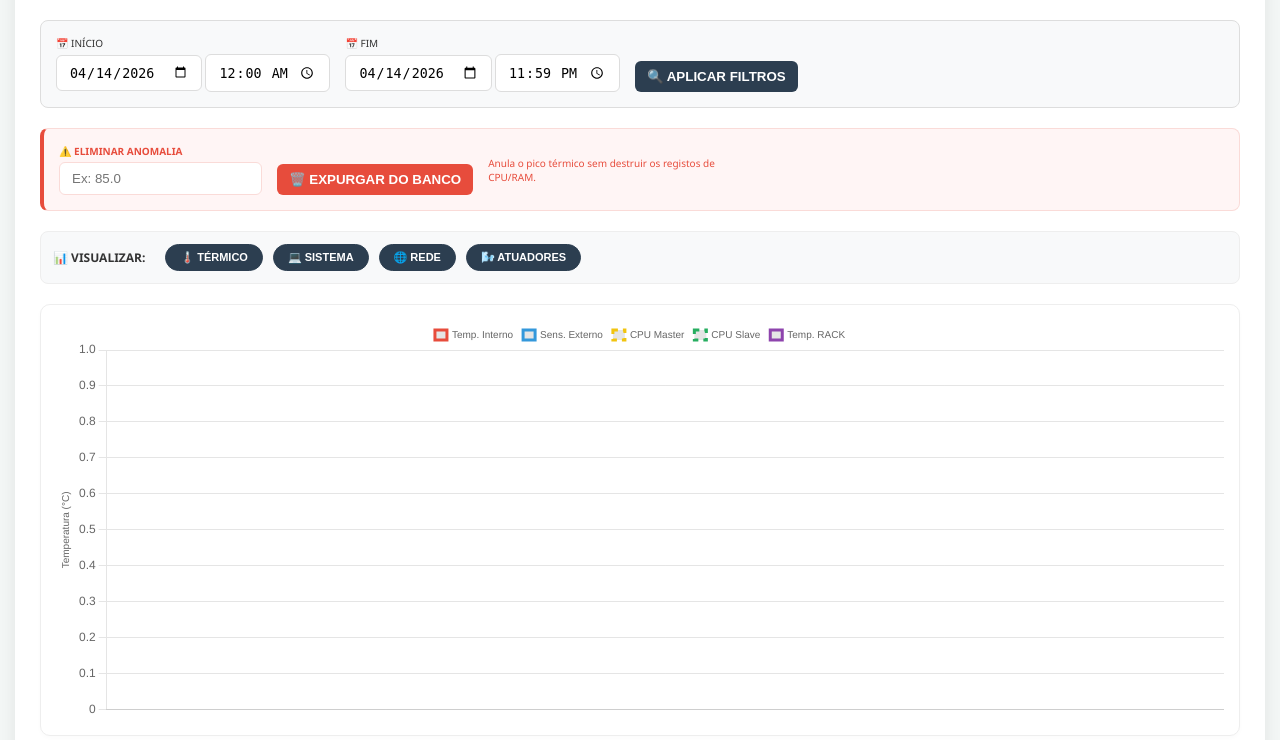
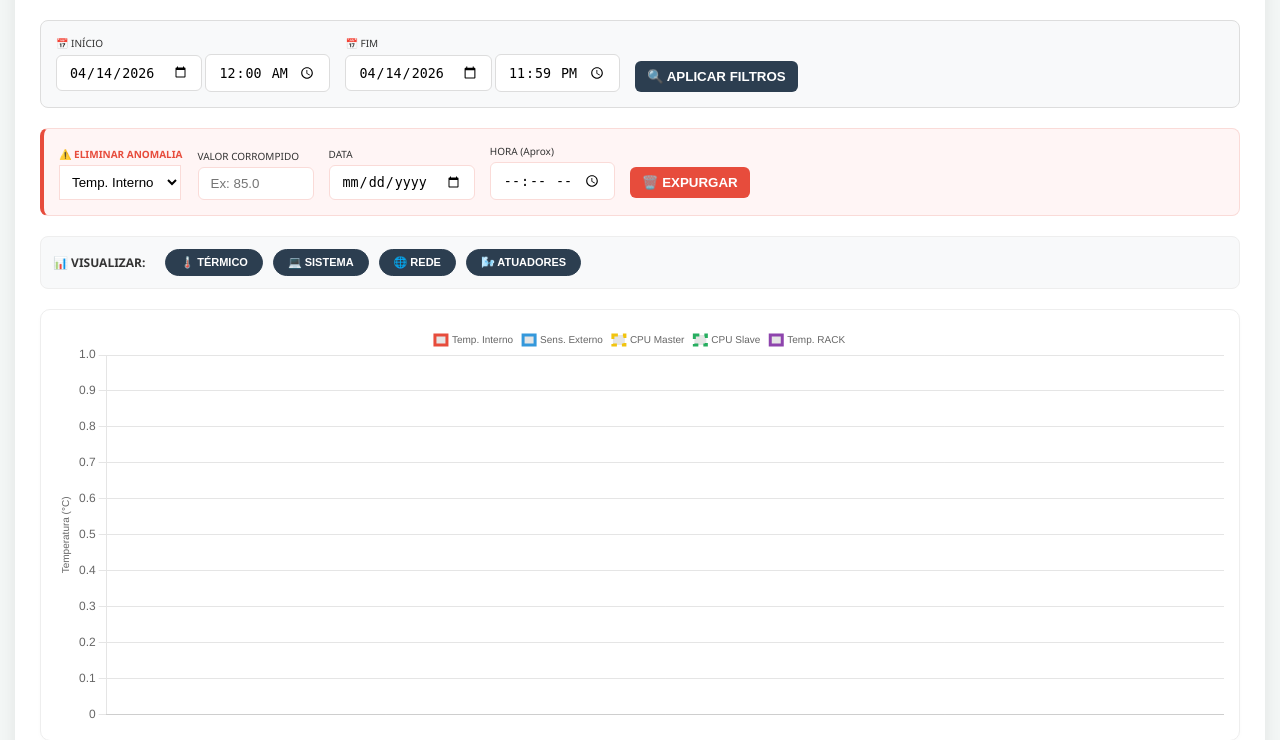
Before and after one commit to zanivann/Kindleberry, a Flask app: page /history in a window 1280 px wide. Shown: the part 104-844 px from the top of the page. Run offline with Flask 3, Linux system fonts and the light colour scheme; data that the repository does not hold is empty.

Commit message:
fix: correção do eixo zero no Chart.js e implementação de purga cirúrgica multidimensional (v4.8.2)

```diff
--- a/server/main.py
+++ b/server/main.py
@@ -347,8 +347,18 @@ def history_page():
             logs = conn.execute(f"SELECT * FROM telemetry WHERE ts BETWEEN ? AND ? ORDER BY {sort_col} {sort_dir}", (start_f, end_f)).fetchall()
             c_data = conn.execute("SELECT * FROM telemetry WHERE ts BETWEEN ? AND ? ORDER BY ts ASC", (start_f, end_f)).fetchall()
 
-        def safe_t(v): return v if (v is not None and -20 <= v <= 120) else None
-        def safe_h(v): return v if (v is not None and 0 <= v <= 100) else None
+        # Defesas contra strings vazias ("") que o JS interpreta como zero
+        def safe_t(v):
+            try:
+                vf = float(v)
+                return vf if -20 <= vf <= 120 else None
+            except (ValueError, TypeError): return None
+
+        def safe_h(v):
+            try:
+                vf = float(v)
+                return vf if 0 <= vf <= 100 else None
+            except (ValueError, TypeError): return None
 
         return render_template('history.html',
             logs=logs, start_date=start_d, end_date=end_d, start_time=st_t, end_time=en_t, sort=sort_col, dir=sort_dir,
@@ -524,14 +534,21 @@ def update():
 
 @app.route('/purge_anomaly', methods=['POST'])
 def purge_anomaly():
-    """Anula cirurgicamente um valor exato corrompido sem destruir a linha inteira."""
+    """Anula cirurgicamente um valor exato baseado no sensor, data e hora."""
     try:
+        sensor = request.form.get('sensor')
         bad_val = float(request.form.get('bad_value'))
-        with sqlite3.connect(DB_PATH) as conn:
-            # Varre as colunas térmicas e substitui o valor indesejado por NULL
-            for col in ['int_t', 'ext_t', 's_t', 'm_core_t', 's_core_t']:
-                conn.execute(f"UPDATE telemetry SET {col} = NULL WHERE {col} = ?", (bad_val,))
-            conn.commit()
+        bad_date = request.form.get('bad_date')
+        bad_time = request.form.get('bad_time')
+
+        # Blindagem contra SQL Injection
+        allowed_sensors = {'int_t', 'ext_t', 's_t', 'm_core_t', 's_core_t'}
+        if sensor in allowed_sensors:
+            # O LIKE no SQLite permite fuzilar a anomalia ignorando os segundos exatos
+            target_ts = f"{bad_date} {bad_time}%"
+            with sqlite3.connect(DB_PATH) as conn:
+                conn.execute(f"UPDATE telemetry SET {sensor} = NULL WHERE {sensor} = ? AND ts LIKE ?", (bad_val, target_ts))
+                conn.commit()
     except Exception as e:
         traceback.print_exc()
     return redirect('/')
--- a/server/templates/history.html
+++ b/server/templates/history.html
@@ -69,10 +69,27 @@
                 <form action="/purge_anomaly" method="POST" class="filter-row">
                     <div>
                         <label style="display:block; font-size:10px; margin-bottom:4px; color:var(--danger); font-weight:bold;">⚠️ ELIMINAR ANOMALIA</label>
-                        <input type="number" step="0.1" name="bad_value" placeholder="Ex: 85.0" required style="border-color: #fadbd8;">
+                        <select name="sensor" required style="border-color: #fadbd8; background: #fff; padding: 8px;">
+                            <option value="int_t">Temp. Interno</option>
+                            <option value="ext_t">Sens. Externo</option>
+                            <option value="m_core_t">CPU Master</option>
+                            <option value="s_core_t">CPU Slave</option>
+                            <option value="s_t">Temp. RACK</option>
+                        </select>
                     </div>
-                    <button type="submit" class="btn-danger">🗑️ EXPURGAR DO BANCO</button>
-                    <span style="font-size: 10px; color: #e74c3c; max-width: 250px; align-self: center;">Anula o pico térmico sem destruir os registos de CPU/RAM.</span>
+                    <div>
+                        <label style="display:block; font-size:10px; margin-bottom:4px;">VALOR CORROMPIDO</label>
+                        <input type="number" step="0.1" name="bad_value" placeholder="Ex: 85.0" required style="border-color: #fadbd8; width: 90px;">
+                    </div>
+                    <div>
+                        <label style="display:block; font-size:10px; margin-bottom:4px;">DATA</label>
+                        <input type="date" name="bad_date" required style="border-color: #fadbd8;">
+                    </div>
+                    <div>
+                        <label style="display:block; font-size:10px; margin-bottom:4px;">HORA (Aprox)</label>
+                        <input type="time" name="bad_time" required style="border-color: #fadbd8;">
+                    </div>
+                    <button type="submit" class="btn-danger" style="margin-bottom: 2px;">🗑️ EXPURGAR</button>
                 </form>
             </div>
         </div>
```
